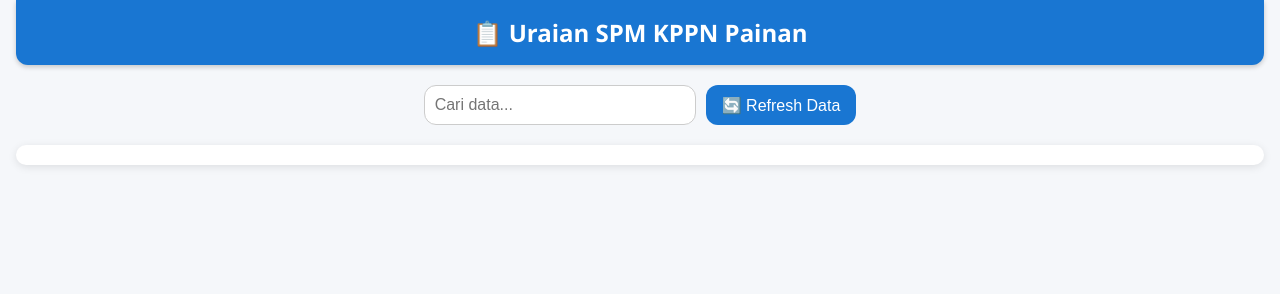
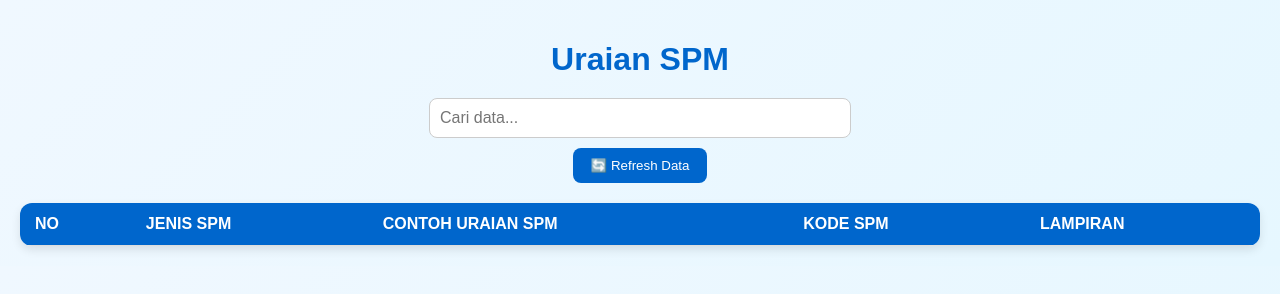
Before and after one commit to kppnpainan/spm, a plain HTML site: page index.html in a window 1280 px wide. Drawn offline with Linux system fonts and the light colour scheme; no server answers.

Commit message:
Add files via upload

```diff
--- a/index.html
+++ b/index.html
@@ -3,130 +3,115 @@
 <head>
   <meta charset="UTF-8" />
   <meta name="viewport" content="width=device-width, initial-scale=1.0" />
-  <title>Data SPM Viewer</title>
+  <title>KPPN Painan-SPM</title>
   <style>
-    :root {
-      --primary: #1976d2;
-      --light: #f5f7fa;
-      --dark: #333;
-      --radius: 12px;
+    body {
+      font-family: "Poppins", sans-serif;
+      margin: 0;
+      padding: 20px;
+      background: linear-gradient(135deg, #f0f8ff, #e6f7ff);
+      color: #333;
     }
-
-    body {
-      font-family: "Segoe UI", Tahoma, sans-serif;
-      margin: 0;
-      background: var(--light);
-      color: var(--dark);
-      padding: 0 1rem;
+    h1 {
+      text-align: center;
+      margin-bottom: 20px;
+      color: #0066cc;
     }
-
-    header {
-      background: var(--primary);
-      color: #fff;
-      padding: 1rem;
-      text-align: center;
-      border-radius: 0 0 var(--radius) var(--radius);
-      box-shadow: 0 2px 5px rgba(0,0,0,0.2);
+    .toolbar {
+      display: flex;
+      flex-direction: column;
+      align-items: center;
+      margin-bottom: 20px;
+      gap: 10px;
     }
-
-    h1 {
-      margin: 0;
-      font-size: 1.5rem;
+    .toolbar input {
+      padding: 10px;
+      width: 90%;
+      max-width: 400px;
+      border: 1px solid #ccc;
+      border-radius: 8px;
+      font-size: 16px;
     }
-
-    .controls {
-      display: flex;
-      flex-wrap: wrap;
-      justify-content: center;
-      gap: 10px;
-      margin: 20px 0;
-    }
-
-    input[type="text"] {
-      padding: 10px;
-      border: 1px solid #ccc;
-      border-radius: var(--radius);
-      width: 250px;
-      max-width: 80%;
-      font-size: 1rem;
-    }
-
-    button {
-      background: var(--primary);
+    .toolbar button {
+      background-color: #0066cc;
       color: white;
       border: none;
-      border-radius: var(--radius);
-      padding: 10px 16px;
+      padding: 10px 18px;
+      border-radius: 8px;
       cursor: pointer;
-      font-size: 1rem;
-      transition: background 0.2s;
+      transition: 0.3s;
     }
-
-    button:hover {
-      background: #0d47a1;
+    .toolbar button:hover {
+      background-color: #004c99;
     }
-
-    .table-container {
-      overflow-x: auto;
-      background: white;
-      border-radius: var(--radius);
-      box-shadow: 0 2px 8px rgba(0,0,0,0.1);
-      padding: 10px;
-    }
-
     table {
       width: 100%;
       border-collapse: collapse;
-      margin: 0;
-      font-size: 0.95rem;
+      background: white;
+      border-radius: 12px;
+      overflow: hidden;
+      box-shadow: 0 4px 10px rgba(0, 0, 0, 0.1);
     }
-
     th, td {
-      padding: 10px;
-      border-bottom: 1px solid #eee;
       text-align: left;
+      padding: 12px 15px;
+      border-bottom: 1px solid #ddd;
     }
-
     th {
-      background: #e3f2fd;
-      color: #0d47a1;
+      background-color: #0066cc;
+      color: white;
+      text-transform: uppercase;
+      cursor: pointer;
+      position: relative;
+      user-select: none;
     }
-
+    th:hover {
+      background-color: #004c99;
+    }
     tr:hover {
-      background: #f1f8ff;
+      background-color: #f2f2f2;
     }
-
+    th.sort-asc::after {
+      content: " ▲";
+      font-size: 12px;
+    }
+    th.sort-desc::after {
+      content: " ▼";
+      font-size: 12px;
+    }
     @media (max-width: 600px) {
       th, td {
-        font-size: 0.85rem;
-        padding: 8px;
-      }
-
-      button, input[type="text"] {
-        font-size: 0.9rem;
+        padding: 10px;
+        font-size: 14px;
       }
     }
   </style>
 </head>
 <body>
-  <header>
-    <h1>📋 Uraian SPM KPPN Painan </h1>
-  </header>
+  <h1>Uraian SPM</h1>
 
-  <div class="controls">
+  <div class="toolbar">
     <input type="text" id="searchInput" placeholder="Cari data..." onkeyup="searchTable()" />
     <button onclick="loadData()">🔄 Refresh Data</button>
   </div>
 
-  <div class="table-container">
-    <table id="data-table">
-      <thead></thead>
-      <tbody></tbody>
-    </table>
-  </div>
+  <table id="dataTable">
+    <thead>
+      <tr>
+        <th onclick="sortTable(0)">No</th>
+        <th onclick="sortTable(1)">Jenis SPM</th>
+        <th onclick="sortTable(2)">Contoh Uraian SPM</th>
+        <th onclick="sortTable(3)">Kode SPM</th>
+        <th onclick="sortTable(4)">Lampiran</th>
+      </tr>
+    </thead>
+    <tbody></tbody>
+  </table>
 
   <script>
     const SCRIPT_URL = "https://script.google.com/macros/s/AKfycbztZdS640UPRHLdgKUFggBtiLLRe4hLNjk_2DzQNbU/dev";
+    let currentData = [];
+    let sortDirection = {};
 
     async function loadData() {
       const btn = document.querySelector("button");
@@ -136,8 +121,8 @@
       try {
         const response = await fetch(SCRIPT_URL);
         const data = await response.json();
-        console.log("Data diterima:", data);
-        renderTable(data);
+        currentData = data.slice(1); // lewati header sheet
+        renderTable(currentData);
       } catch (error) {
         console.error("Gagal memuat data:", error);
         alert("Terjadi kesalahan saat memuat data.");
@@ -147,49 +132,47 @@
       }
     }
 
-    function renderTable(data) {
-      const thead = document.querySelector("#data-table thead");
-      const tbody = document.querySelector("#data-table tbody");
-      thead.innerHTML = "";
+    function renderTable(rows) {
+      const tbody = document.querySelector("#dataTable tbody");
       tbody.innerHTML = "";
 
-      if (!data || data.length === 0) return;
-
-      // Header kolom
-      const headerRow = document.createElement("tr");
-      const firstRow = ["No", ...data[0]];
-      firstRow.forEach(h => {
-        const th = document.createElement("th");
-        th.textContent = h;
-        headerRow.appendChild(th);
+      rows.forEach((row, index) => {
+        const tr = document.createElement("tr");
+        tr.innerHTML = `
+          <td>${index + 1}</td>
+          <td>${row[0] || ""}</td>
+          <td>${row[1] || ""}</td>
+          <td>${row[2] || ""}</td>
+          <td>${row[3] || ""}</td>
+        `;
+        tbody.appendChild(tr);
       });
-      thead.appendChild(headerRow);
-
-      // Baris data
-      for (let i = 1; i < data.length; i++) {
-        const tr = document.createElement("tr");
-        const noCell = document.createElement("td");
-        noCell.textContent = i;
-        tr.appendChild(noCell);
-
-        data[i].forEach(cell => {
-          const td = document.createElement("td");
-          td.textContent = cell;
-          tr.appendChild(td);
-        });
-        tbody.appendChild(tr);
-      }
     }
 
     function searchTable() {
-      const input = document.getElementById("searchInput");
-      const filter = input.value.toLowerCase();
-      const rows = document.querySelectorAll("#data-table tbody tr");
+      const input = document.getElementById("searchInput").value.toLowerCase();
+      const filtered = currentData.filter(row =>
+        row.some(cell => (cell || "").toString().toLowerCase().includes(input))
+      );
+      renderTable(filtered);
+    }
 
-      rows.forEach(row => {
-        const text = row.textContent.toLowerCase();
-        row.style.display = text.includes(filter) ? "" : "none";
+    function sortTable(colIndex) {
+      const headers = document.querySelectorAll("th");
+      headers.forEach(h => h.classList.remove("sort-asc", "sort-desc"));
+
+      sortDirection[colIndex] = !sortDirection[colIndex];
+      const direction = sortDirection[colIndex] ? 1 : -1;
+
+      currentData.sort((a, b) => {
+        const valA = a[colIndex - 1] ? a[colIndex - 1].toString().toLowerCase() : "";
+        const valB = b[colIndex - 1] ? b[colIndex - 1].toString().toLowerCase() : "";
+        return valA.localeCompare(valB) * direction;
       });
+
+      renderTable(currentData);
+
+      headers[colIndex].classList.add(sortDirection[colIndex] ? "sort-asc" : "sort-desc");
     }
 
     loadData();
```
